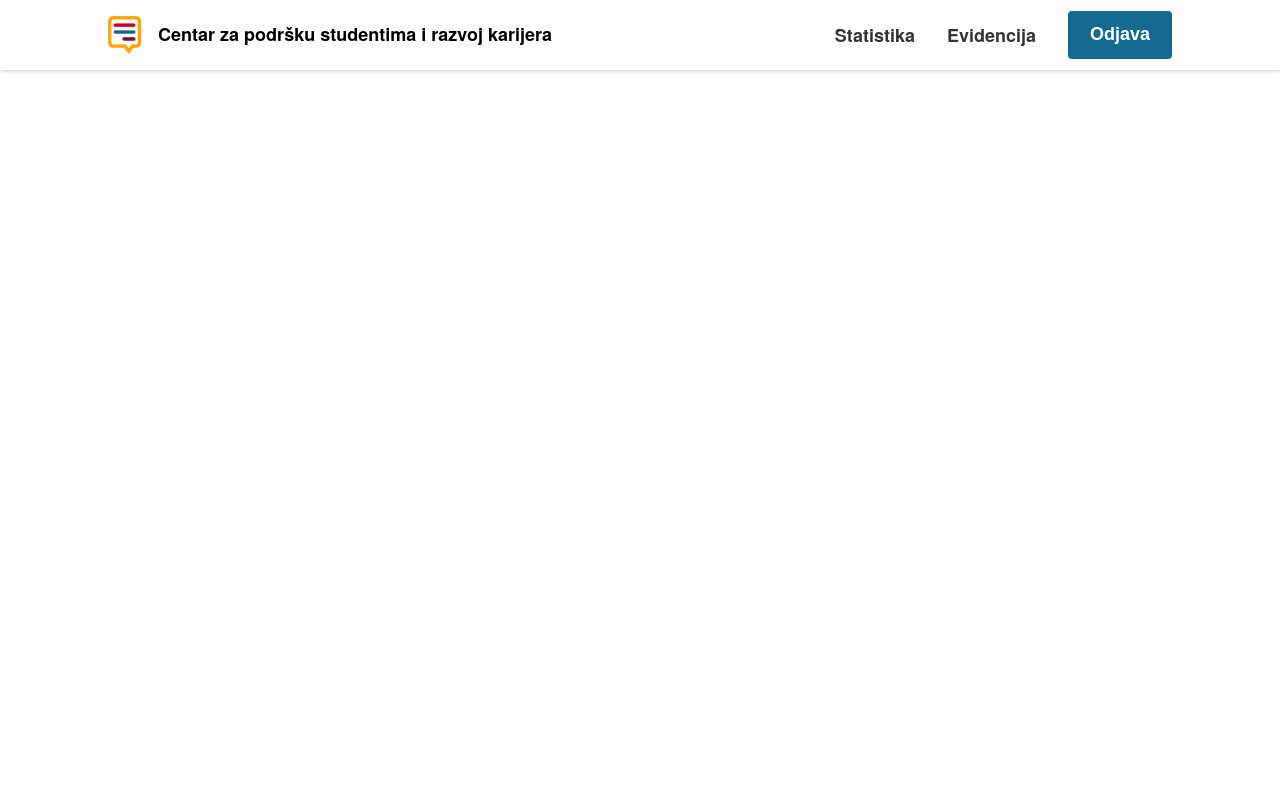
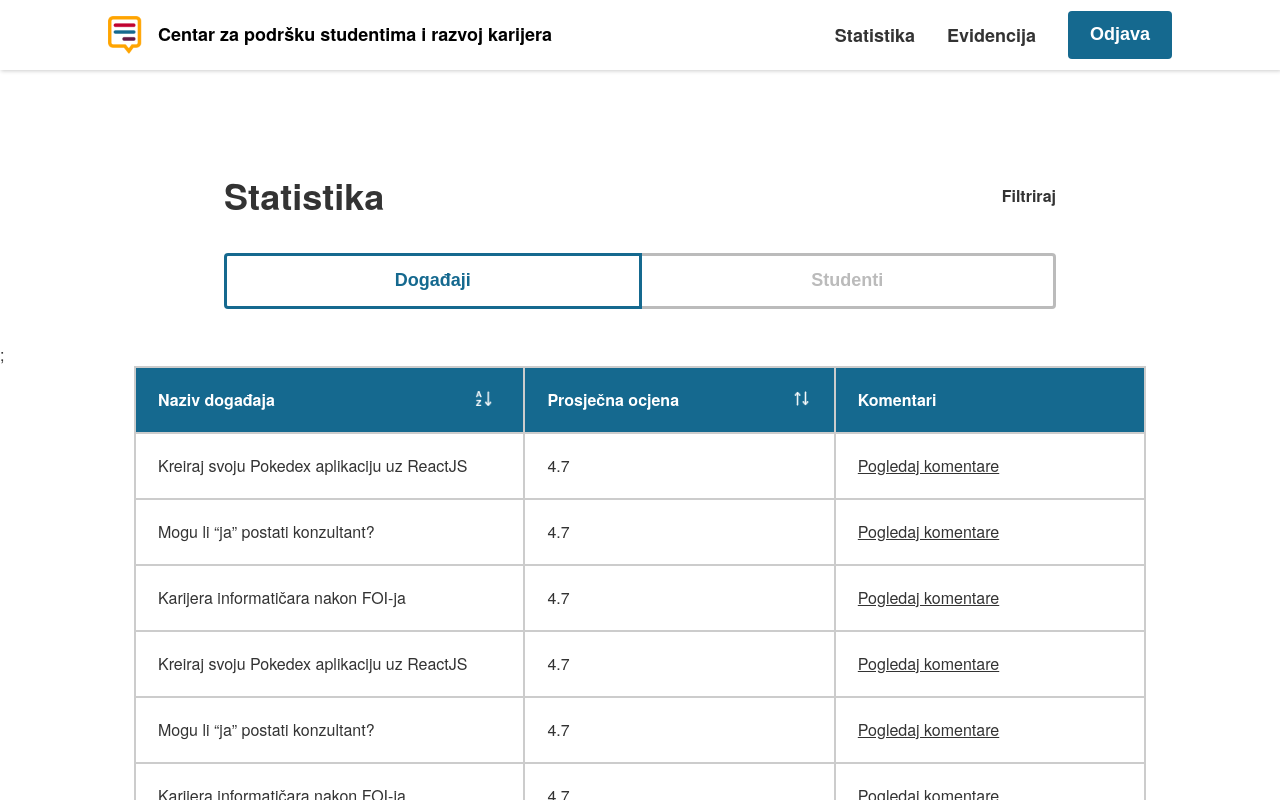
Before and after one commit to DnameZ/TeamProject, a React (Create React App) app: page /statistics in a window 1280 px wide. Shown: the top 800 px of the page. Built offline with nearby package versions, Linux system fonts and the light colour scheme.

Commit message:
created statistics page

```diff
--- a/src/components/CommentList/CommentList.js
+++ b/src/components/CommentList/CommentList.js
@@ -8,7 +8,11 @@ import {
 } from './CommentListStyle';
 import Modal from '../Modal/Modal';
 
-const CommentList = () => {
+const CommentList = (props) => {
+  if (!props.show) {
+    return null;
+  }
+
   const eventTitle = 'Kreiraj svoju Pokedex aplikaciju uz ReactJS';
   const comments = [
     {
@@ -39,7 +43,10 @@ const CommentList = () => {
 
   return (
     <>
-      <Modal title="Komentari" avgGrade={4.7}>
+      <Modal
+        handleModalClose={props.handleClose}
+        title="Komentari"
+        avgGrade={4.7}>
         <InfoWrapper>
           <InfoTitle>Naziv događaja:</InfoTitle>
           <InfoValue>{eventTitle}</InfoValue>
--- a/src/components/Modal/ModalStyle.js
+++ b/src/components/Modal/ModalStyle.js
@@ -18,7 +18,8 @@ export const ModalWrapper = styled.div`
   border-radius: 10px;
   box-shadow: 2px 2px 8px 0 rgba(0, 0, 0, 0.2);
   background-color: ${colors.white};
-  position: relative;
+  position: absolute;
+  top: 0;
   z-index: 1;
   overflow: hidden;
   left: 50%;
@@ -77,6 +78,10 @@ export const IconWrapper = styled.div`
 export const Icon = styled.img`
   height: 24px;
   width: 24px;
+
+  &:hover {
+    cursor: pointer;
+  }
 `;
 
 export const ModalFooter = styled.div`
--- a/src/components/Section/Section.js
+++ b/src/components/Section/Section.js
@@ -17,14 +17,21 @@ const Section = ({
   rightButton,
   buttonsHidden,
   setAllEvents,
+  setShowEvents,
 }) => {
   const mojiDogadaji = rightButton;
   const sviDogadaji = leftButton;
   const [curEvent, setcurEvent] = useState(sviDogadaji);
   const ToggleDogađaj = (dogadaj) => {
     setcurEvent(dogadaj);
-    dogadaj === leftButton ? setAllEvents(true) : setAllEvents(false);
+    if (setAllEvents) {
+      dogadaj === leftButton ? setAllEvents(true) : setAllEvents(false);
+    }
+    if (setShowEvents) {
+      dogadaj === leftButton ? setShowEvents(true) : setShowEvents(false);
+    }
   };
+
   const SetActiveOrInactive = (text) => {
     const active = 'active';
     const inactive = 'inactive';
--- a/src/components/StatisticsEvents/StatisticsEvents.js
+++ b/src/components/StatisticsEvents/StatisticsEvents.js
@@ -1,4 +1,4 @@
-import React from 'react';
+import React, { useState } from 'react';
 import SortAZImage from '../../assets/images/sort-icon-1.png';
 import SortImage from '../../assets/images/sort-icon-2.png';
 import {
@@ -16,19 +16,28 @@ import {
   MobileText,
   MobileTextCommentar,
 } from './StatisticsEventsStyle';
+import eventsMock from '../../lib/mock/events';
+import CommentList from '../CommentList/CommentList';
 
-const StatisticsEvents = ({ eventsTitle, averageRating }) => {
+const StatisticsEvents = () => {
+  const [show, setShow] = useState(false);
+
   return (
     <>
-      <MobileWrapper>
+      <CommentList handleClose={() => setShow(false)} show={show} />
+      {eventsMock.map((event) => (
+        <MobileWrapper key={event.id}>
           <MobileTitle>Naziv događaja:</MobileTitle>
-        <MobileText>{eventsTitle}</MobileText>
+          <MobileText>{event.title}</MobileText>
           <MobileTitle>Prosječna ocjena:</MobileTitle>
-        <MobileText>{averageRating}</MobileText>
+          <MobileText>4,7</MobileText>
           <MobileTitle>Komentari:</MobileTitle>
-        <MobileTextCommentar>Pogledaj komentare</MobileTextCommentar>
+          <MobileTextCommentar onClick={() => setShow(true)}>
+            Pogledaj komentare
+          </MobileTextCommentar>
         </MobileWrapper>
-
+      ))}
+      ;
       <TableWrapper>
         <TableHead>
           <Tr>
@@ -43,13 +52,17 @@ const StatisticsEvents = ({ eventsTitle, averageRating }) => {
             <Th>Komentari</Th>
           </Tr>
         </TableHead>
-        <TableBody>
+        {eventsMock.map((event) => (
+          <TableBody key={event.id}>
             <Tr>
-            <Td>{eventsTitle}</Td>
-            <Td>{averageRating}</Td>
-            <TdComments>Pogledaj komentare</TdComments>
+              <Td>{event.title}</Td>
+              <Td>4.7</Td>
+              <TdComments onClick={() => setShow(true)}>
+                Pogledaj komentare
+              </TdComments>
             </Tr>
           </TableBody>
+        ))}
       </TableWrapper>
     </>
   );
--- a/src/components/StatisticsEvents/StatisticsEventsStyle.js
+++ b/src/components/StatisticsEvents/StatisticsEventsStyle.js
@@ -3,12 +3,11 @@ import { colors, breakpoints } from '../../lib/styles/theme';
 
 export const MobileWrapper = styled.div`
   display: block;
-  width: 100%;
   border-radius: 4px;
   border: 2px solid ${colors.lightGrey};
   padding: 20px 24px 16px 16px;
   background-color: ${colors.white};
-  margin: 10px auto 16px;
+  margin: 10px 16px 16px 16px;
   @media screen and (${breakpoints.tablet}) {
     display: none;
   }
@@ -41,13 +40,13 @@ export const MobileTextCommentar = styled.p`
 `;
 
 export const TableWrapper = styled.table`
+  display: none;
   border-collapse: collapse;
-  @media screen and (max-width: 767px) {
-    display: none;
-  }
+  margin-top: 10px;
   @media screen and (${breakpoints.tablet}) {
+    display: block;
     width: 684px;
-    margin: 0 auto;
+    margin: 0 auto 15px;
     text-align: left;
   }
 
--- a/src/components/StatisticsStudents/StatisticsStudentsStyle.js
+++ b/src/components/StatisticsStudents/StatisticsStudentsStyle.js
@@ -3,12 +3,11 @@ import { colors, breakpoints } from '../../lib/styles/theme';
 
 export const MobileWrapper = styled.div`
   display: block;
-  width: 100%;
   border-radius: 4px;
   border: 2px solid ${colors.lightGrey};
   padding: 20px 24px 16px 16px;
   background-color: ${colors.white};
-  margin: 10px auto 16px;
+  margin: 10px 16px 16px 16px;
   @media screen and (${breakpoints.tablet}) {
     display: none;
   }
@@ -31,15 +30,20 @@ export const MobileText = styled.p`
 export const TableWrapper = styled.table`
   display: none;
   border-collapse: collapse;
+
   @media screen and (${breakpoints.tablet}) {
     display: block;
     width: 684px;
-    margin: 0 auto;
+    margin: 55px auto 15px;
     text-align: left;
   }
-
   @media screen and (${breakpoints.desktop}) {
     width: 1012px;
+    margin-top: 55px;
+  }
+
+  @media screen and (${breakpoints.desktopLarge}) {
+    margin-top: 100px;
   }
 `;
 
--- a/src/pages/Statistics/Statistics.js
+++ b/src/pages/Statistics/Statistics.js
@@ -1,7 +1,25 @@
-import React from 'react';
+import React, { useState } from 'react';
+
+import StatisticsEvents from '../../components/StatisticsEvents/StatisticsEvents';
+import StatisticsStudents from '../../components/StatisticsStudents/StatisticsStudents';
+import Section from '../../components/Section/Section';
+
+import { SectionContent } from '../../lib/styles/generalStyles';
 
 const Statistics = () => {
-  return <></>;
+  const [showEvents, setShowEvents] = useState(true);
+  return (
+    <>
+      <Section
+        sectionTitle="Statistika"
+        leftButton="Događaji"
+        rightButton="Studenti"
+        setShowEvents={setShowEvents}
+      />
+      <SectionContent />
+      {showEvents ? <StatisticsEvents /> : <StatisticsStudents />}
+    </>
+  );
 };
 
 export default Statistics;
```
Lines whose indentation alone changed are shown as unchanged.
